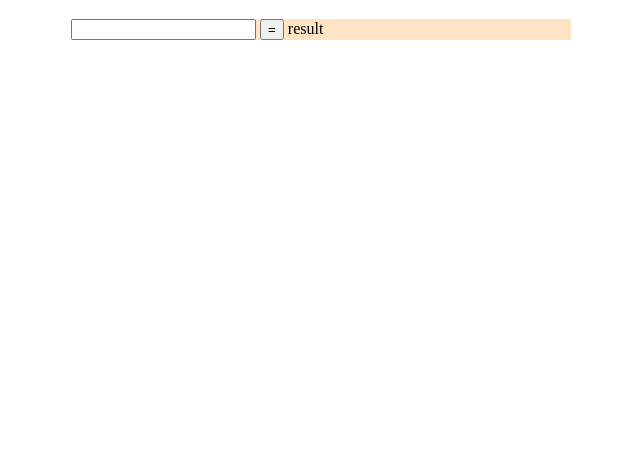
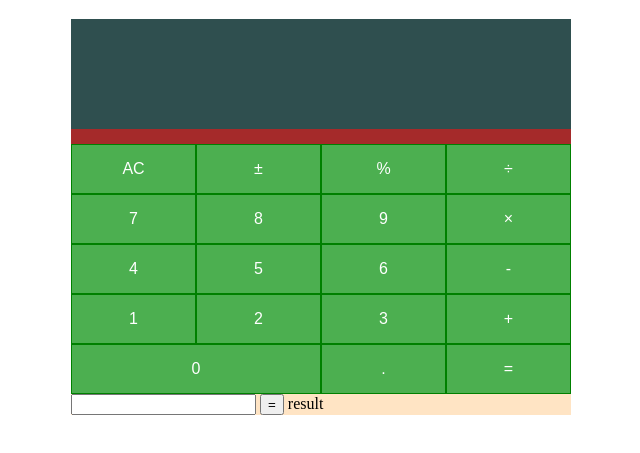
Before and after one commit to JeniaBR/JavaScriptCalculator, a plain HTML site: page index.html in a window 1280 px wide. Shown: the part 61-514 px from the top of the page, without its empty margins (319-959 px from the left). Drawn offline with nearby package versions, Linux system fonts and the light colour scheme.

Commit message:
Added new layout for all buttons CSS styling

```diff
--- a/app.js
+++ b/app.js
@@ -1,7 +1,7 @@
 $(document).ready(function () {
 
-    $('#btn-equal').click( function () {
+    $('#btn-equal1').click( function () {
         var res = $('#input').val();
-        $('#result').text(eval(res));
+        $('#calc-current').text(eval(res));
     });
 });
--- a/index.html
+++ b/index.html
@@ -13,10 +13,32 @@
 <body>
     <h1>JavaScript Calculator</h1>
     <div id="main-container">
+        <div id="calc-current"></div>
+        <div id="calc-history"></div>
+        <div id="calc-panel">
+            <button class="button" id="btn-clear-ac" type="submit" value="">AC</button>
+            <button class="button" id="btn-minus-plus" type="submit" value="">±</button>
+            <button class="button" id="btn-percentage" type="submit" value="">%</button>
+            <button class="button" id="btn-division" type="submit" value="">÷</button>
+            <button class="button" id="btn-7" type="submit" value="">7</button>
+            <button class="button" id="btn-8" type="submit" value="">8</button>
+            <button class="button" id="btn-9" type="submit" value="">9</button>
+            <button class="button" id="btn-multi" type="submit" value="">×</button>
+            <button class="button" id="btn-4" type="submit" value="">4</button>
+            <button class="button" id="btn-5" type="submit" value="">5</button>
+            <button class="button" id="btn-6" type="submit" value="">6</button>
+            <button class="button" id="btn-minus" type="submit" value="">-</button>
+            <button class="button" id="btn-1" type="submit" value="">1</button>
+            <button class="button" id="btn-2" type="submit" value="">2</button>
+            <button class="button" id="btn-3" type="submit" value="">3</button>
+            <button class="button" id="btn-plus" type="submit" value="">+</button>
+            <button class="button" id="btn-0" type="submit" value="">0</button>
+            <button class="button" id="btn-dot" type="submit" value="">.</button>
+            <button class="button" id="btn-equal" type="submit" value="">=</button>
+        </div>
         <input id="input" type="text" name="" value="">
-        <button id="btn-equal" type="submit">=</button>
+        <button id="btn-equal1" type="submit">=</button>
         <span id="result">result</span>
-
     </div>
 </body>
 
--- a/style.css
+++ b/style.css
@@ -1,11 +1,42 @@
-h1{
+h1 {
     color: green;
     text-align: center;
 }
 
-#main-container{
+.button {
+    background-color: #4CAF50;
+    border: 1px solid green;
+    width: 25%;
+    color: white;
+    padding: 15px 32px;
+    text-align: center;
+    text-decoration: none;
+    font-size: 16px;
+    cursor: pointer;
+    float: left;
+}
+
+#btn-0 {
+    width: 50%;
+}
+
+#main-container {
     background-color: bisque;
+    position: relative;
     margin: 0 auto;
     display: block;
     max-width: 500px;
 }
+
+#calc-current {
+    background-color: darkslategray;
+    height: 80px;
+    text-align: right;
+    padding: 15px;
+}
+
+#calc-history {
+    background-color: brown;
+    height: 15px;
+    text-align: right;
+}
```
